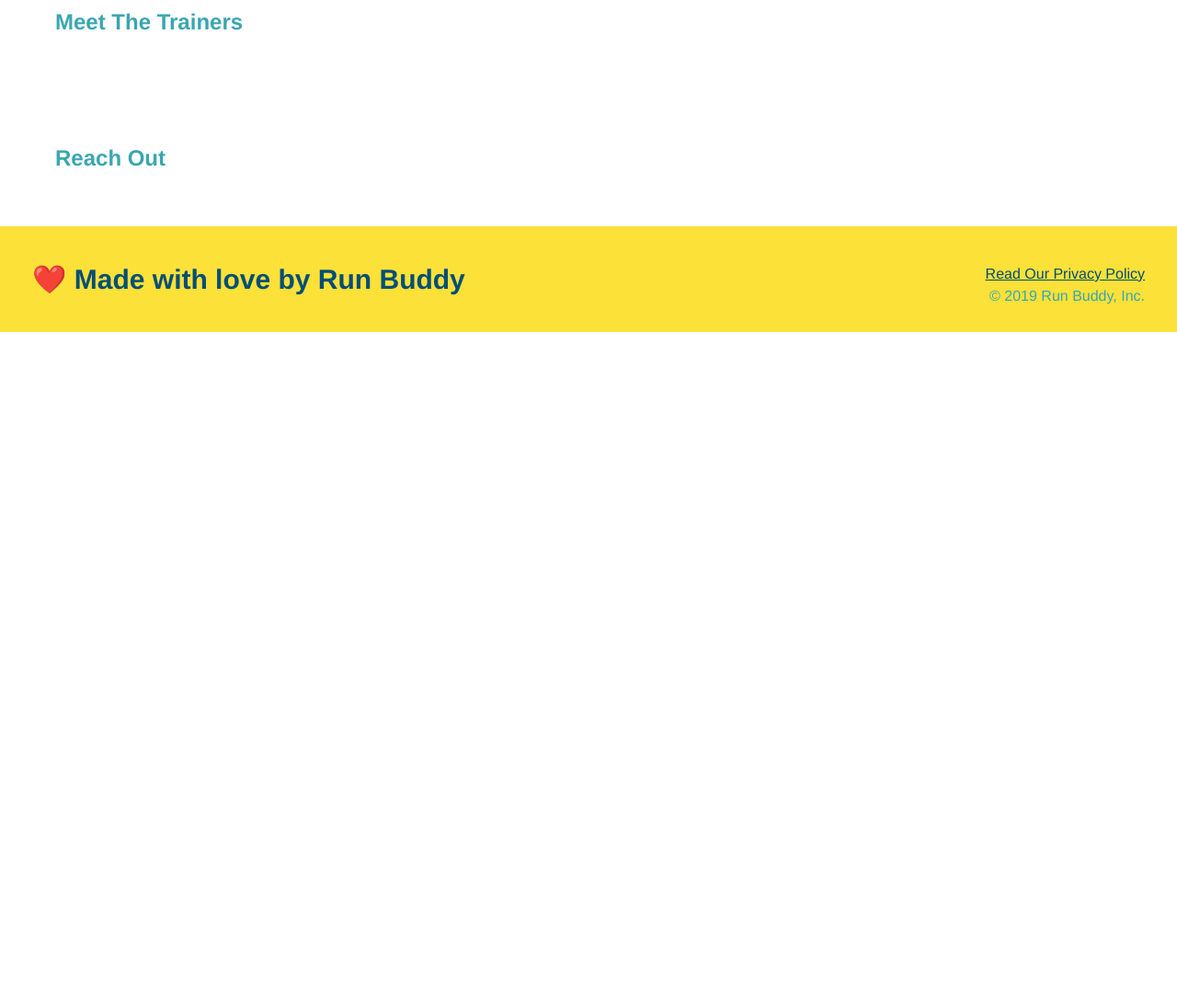
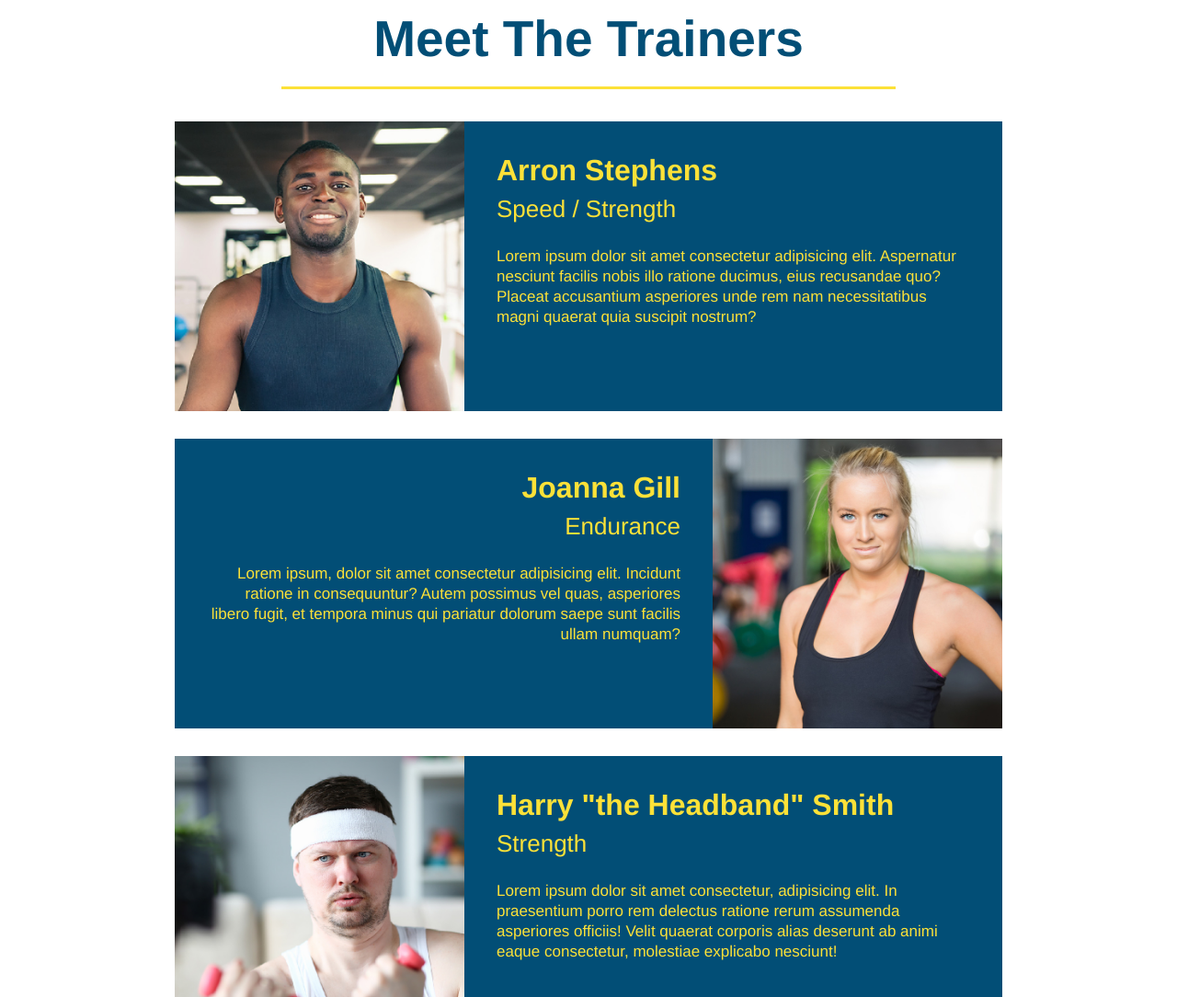
Before and after one commit to cbarber1984/run-buddy, a plain HTML site: page index.html in a window 1280 px wide. Shown: the part 2780-3864 px from the top of the page at 92% size. Before the commit the page ends 3141 px from the top, so only its background shows below. Drawn offline with Linux system fonts and the light colour scheme.

Commit message:
meet the trainers section

```diff
--- a/assets/style.css
+++ b/assets/style.css
@@ -183,3 +183,50 @@
 .steps span {
     font-size: 38px;
 }
+
+.trainers {
+    text-align: center;
+}
+
+.trainer {
+    width: 900px;
+    margin: 0 auto 30px auto;
+    background:#024e76;
+    color:#fce138;
+    overflow: auto;
+}
+
+.trainer img {
+    width: 35%;
+    float: left;
+}
+
+.trainer-bio {
+    padding: 35px;
+    float: left;
+    width: 65%;
+}
+
+.text-left {
+    text-align: left;
+}
+
+.text-right {
+    text-align: right;
+}
+
+.trainer-bio h3 {
+    font-size: 32px;
+    margin-bottom: 8px;
+}
+
+.trainer-bio h4 {
+    font-weight: lighter;
+    font-size: 26px;
+    margin-bottom: 25px;
+}
+
+.trainer-bio p {
+    font-size: 17px;
+    line-height: 1.3;
+}
--- a/index.html
+++ b/index.html
@@ -98,8 +98,39 @@
         </section>
 
         <!-- Meet The Trainers -->
-        <section id="meetTheTrainers">
-            <h2>Meet The Trainers</h2>
+        <section id="meetTheTrainers" class="trainers">
+            <h2 class="section-title primary-border">Meet The Trainers</h2>
+            <article class="trainer">
+                <img src="./assets/images/trainer-1.jpg" alt="Arron Stephens in his workout clothes, ready to pump iron" />
+                <div class="trainer-bio text-left" >
+                    <h3>Arron Stephens</h3>
+                    <h4>Speed / Strength</h4>
+                    <p>Lorem ipsum dolor sit amet consectetur adipisicing elit. Aspernatur nesciunt facilis nobis illo ratione ducimus, eius recusandae quo? Placeat accusantium asperiores unde rem nam necessitatibus magni quaerat quia suscipit nostrum?
+                    </p>
+                </div>
+            </article>
+
+            <article class="trainer">
+                <div class="trainer-bio text-right">
+                    <h3>Joanna Gill</h3>
+                    <h4>Endurance</h4>
+                    <p>
+                        Lorem ipsum, dolor sit amet consectetur adipisicing elit. Incidunt ratione in consequuntur? Autem possimus vel quas, asperiores libero fugit, et tempora minus qui pariatur dolorum saepe sunt facilis ullam numquam?
+                    </p>
+                </div>
+                <img src="./assets/images/trainer-2.jpg" alt="Joanna Gill cooling off after a workout" />
+            </article>
+
+            <article class="trainer">
+                <img src="./assets/images/trainer-3.jpg" alt="Harry Smith wearing a headband and lifting comically small pink weights" />
+                <div class="trainer-bio text-left">
+                    <h3>Harry "the Headband" Smith</h3>
+                    <h4>Strength</h4>
+                    <p>
+                        Lorem ipsum dolor sit amet consectetur, adipisicing elit. In praesentium porro rem delectus ratione rerum assumenda asperiores officiis! Velit quaerat corporis alias deserunt ab animi eaque consectetur, molestiae explicabo nesciunt!
+                    </p>
+                </div>
+            </article>
         </section>
 
         <!-- Reach Out Section -->
```
Also changed, not shown: assets/images/trainer-1.jpg (added), assets/images/trainer-2.jpg (added), assets/images/trainer-3.jpg (added).
